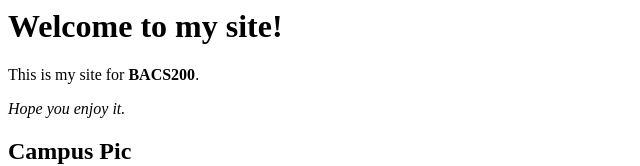
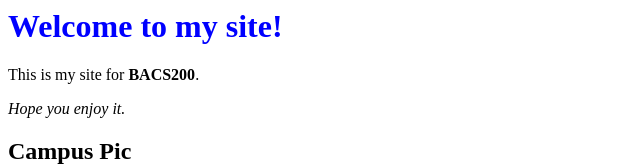
Before and after one commit to Dfigures/DeonFiguresJr.github.io, a plain HTML site: page index.html in a window 1280 px wide. Shown: the top 166 px of the page, without its empty margins (0-640 px from the left). Drawn offline with Linux system fonts and the light colour scheme.

Commit message:
Update index.html

```diff
--- a/index.html
+++ b/index.html
@@ -1,3 +1,9 @@
+<style>
+  h1
+  {
+    color: blue;
+  }
+  </style>
 <h1>Welcome to my site!</h1>
 <p>This is my site for <strong>BACS200</strong>.</p>
 <p><em>Hope you enjoy it.</em></p>
```
